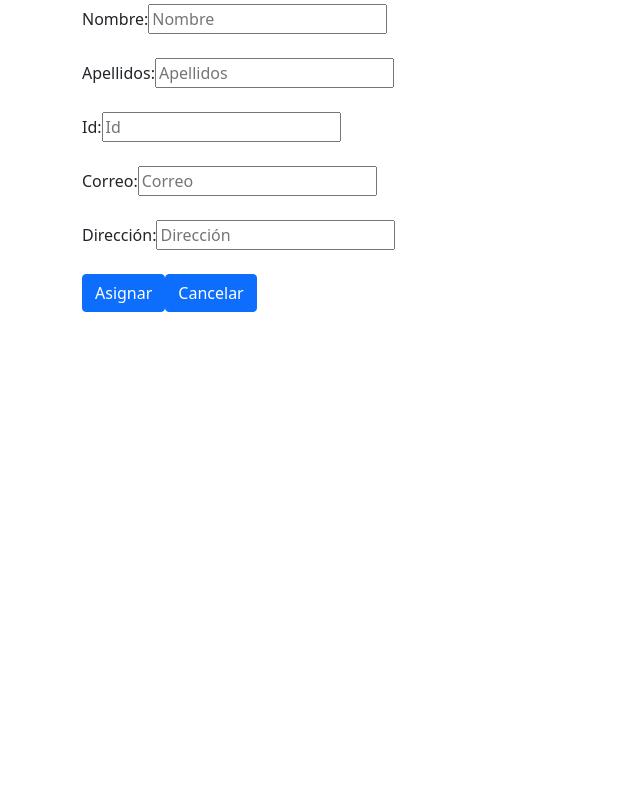
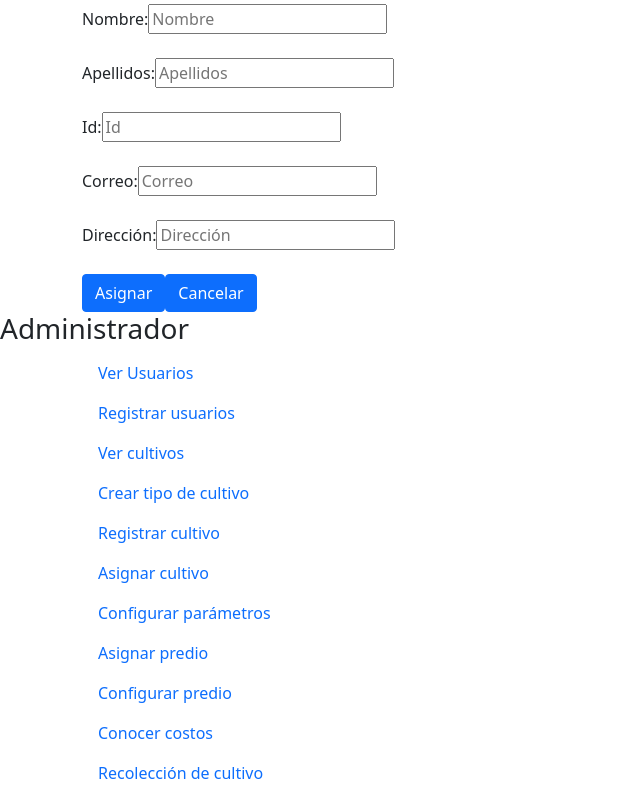
Before and after one commit to KevinHenriquez10/Proyecto, a React (Create React App) app: page / in a window 1280 px wide. Shown: the part 4001-4794 px from the top of the page, without its empty margins (0-640 px from the left). Before the commit the page ends 4313 px from the top, so only its background shows below. Built offline with nearby package versions, Linux system fonts and the light colour scheme.

Commit message:
Se agrega componente Administrador

```diff
--- a/src/App.js
+++ b/src/App.js
@@ -13,6 +13,7 @@ import { VerUsuarios } from './components/VerUsuarios';
 import { EditarUsuario } from './components/EditarUsuario';
 import { RegistroPredio } from './components/RegistroPredio';
 import { AsignacionPredio } from './components/AsignacionPredio';
+import { Administrador } from './components/Administrador';
 const data = [
   { id: 1, tipo: "Alimentario", tiempo: "12 meses", terreno: "10 hectareas", producto: "Platano"},
   { id: 2, tipo: "Oleaginoso", tiempo: "9 meses", terreno: "100 hectareas", producto: "Girasol"},
@@ -96,6 +97,7 @@ class App extends React.Component{
     <EditarUsuario/>
     <RegistroPredio/>
     <AsignacionPredio/>
+    <Administrador/>
 
   </>
   );
--- /dev/null
+++ b/src/components/Administrador.js
@@ -0,0 +1,49 @@
+import React from 'react';
+import { Container } from 'reactstrap';
+
+function Administrador(){
+    return(
+        <>
+        <h3>Administrador</h3>
+        <Container>
+            <ul class="nav flex-column">
+                <li class="nav-item">
+                    <a class="nav-link" href="/">Ver Usuarios</a>
+                </li>
+                <li class="nav-item">
+                    <a class="nav-link" href="/">Registrar usuarios</a>
+                </li>
+                <li class="nav-item">
+                    <a class="nav-link" href="/">Ver cultivos</a>
+                </li>
+                <li class="nav-item">
+                    <a class="nav-link" href="/">Crear tipo de cultivo</a>
+                </li>
+                <li class="nav-item">
+                    <a class="nav-link" href="/">Registrar cultivo</a>
+                </li>
+                <li class="nav-item">
+                    <a class="nav-link" href="/">Asignar cultivo</a>
+                </li>
+                <li class="nav-item">
+                    <a class="nav-link" href="/">Configurar parámetros</a>
+                </li>
+                <li class="nav-item">
+                    <a class="nav-link" href="/">Asignar predio</a>
+                </li>
+                <li class="nav-item">
+                    <a class="nav-link" href="/">Configurar predio</a>
+                </li>
+                <li class="nav-item">
+                    <a class="nav-link" href="/">Conocer costos</a>
+                </li>
+                <li class="nav-item">
+                    <a class="nav-link" href="/">Recolección de cultivo</a>
+                </li>
+            </ul>
+        </Container>
+        </>
+    )
+}
+
+export{Administrador};
```
